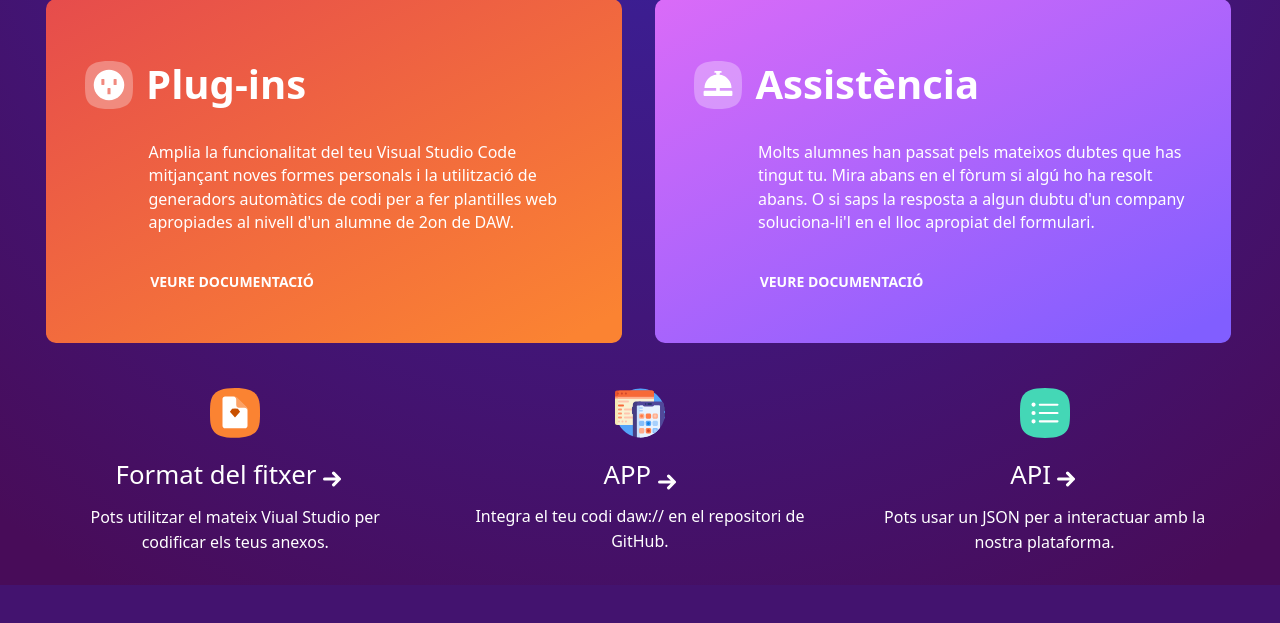
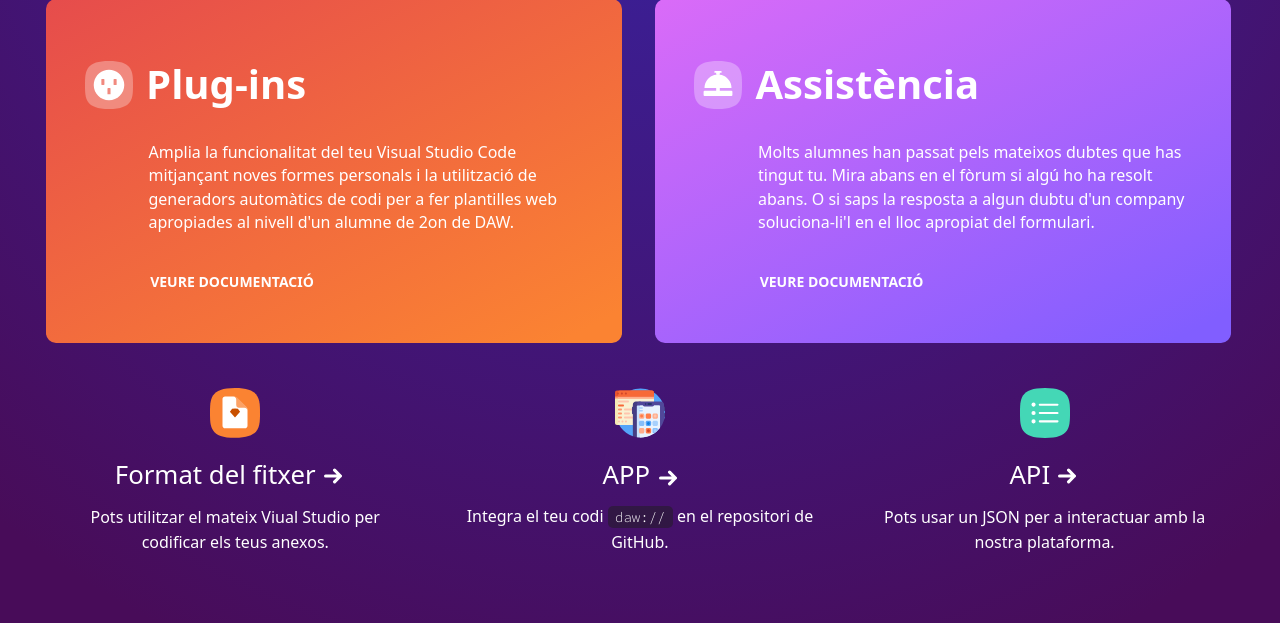
Before and after one commit to DomaxX26/Programming, a PHP site: page / in a window 1280 px wide. Shown: the part 428-1051 px from the top of the page. Before the commit the page ends 1013 px from the top, so only its background shows below. Run offline with PHP 8.4, Linux system fonts and the light colour scheme.

Commit message:
HTML y CSS

```diff
--- a/HTML y CSS/Tema 6/Activitat Final/UD6ACTFINAL/css/estils.css
+++ b/HTML y CSS/Tema 6/Activitat Final/UD6ACTFINAL/css/estils.css
@@ -1,6 +1,6 @@
 @font-face {
     font-family: Source Code Pro;
-    src: url(../fonts/Source_Code_Pro/SourceCodePro-Italic-VariableFont_wght.ttf);
+    src: url(../fonts/Source_Code_Pro/static/SourceCodePro-Light.ttf);
 }
 
 * {
@@ -50,6 +50,7 @@ header a {
 }
 
 /*Main*/
+/*BANDA 1*/
 .banda1 {
     background-image: radial-gradient(80vw circle at 50% 10%, #3a2099 17%, #480c59 100%);
     color: white;
@@ -62,6 +63,10 @@ header a {
 .banda1 h1 {
     font-size: 60px;
     margin-bottom: 30px;
+}
+
+.finalBanda1{
+padding-bottom: 2.9%;
 }
 
 .titol p {
@@ -134,7 +139,7 @@ h2 {
     text-align: left;
 }
 
-.formats {
+.formats{
     margin-top: -5%;
 }
 
@@ -148,10 +153,15 @@ h2 {
 .formats p {
     margin-top:-5%;
     line-height: 25px;
+    font-size: 16px;
 }
 
-span{
-    text-decoration-color: red;
+.formats span{
+    background-color: rgba(31, 31, 31, 0.5);
+    padding: 0.5% 2%;
+    border-radius: 5px;
+    font-family: Source Code Pro;
+    font-size: 14px;
 }
 
 #fitxer {
@@ -186,10 +196,12 @@ span{
 .fletxa img{
     width: 18px;
     height: 18px;
-    margin-top: 4.6%;
-    margin-left: 2%;
-    margin-right: 0%;
+    margin-top: 3.5%;
+    margin-left: 2.5%;
+    margin-right: 0;
 }
 
-
+/*BANDA 2*/
+/*BANDA 3*/
+/*BANDA 4*/
 /*Footer*/
--- a/HTML y CSS/Tema 6/Activitat Final/UD6ACTFINAL/index.html
+++ b/HTML y CSS/Tema 6/Activitat Final/UD6ACTFINAL/index.html
@@ -83,7 +83,7 @@
                     </div>
                 </div>
             </div>
-            <div class="row">
+            <div class="row finalBanda1">
                 <div id="fitxer" class="col-4 formats">
                     <div class="row">
                         <div class="col-12">
```
